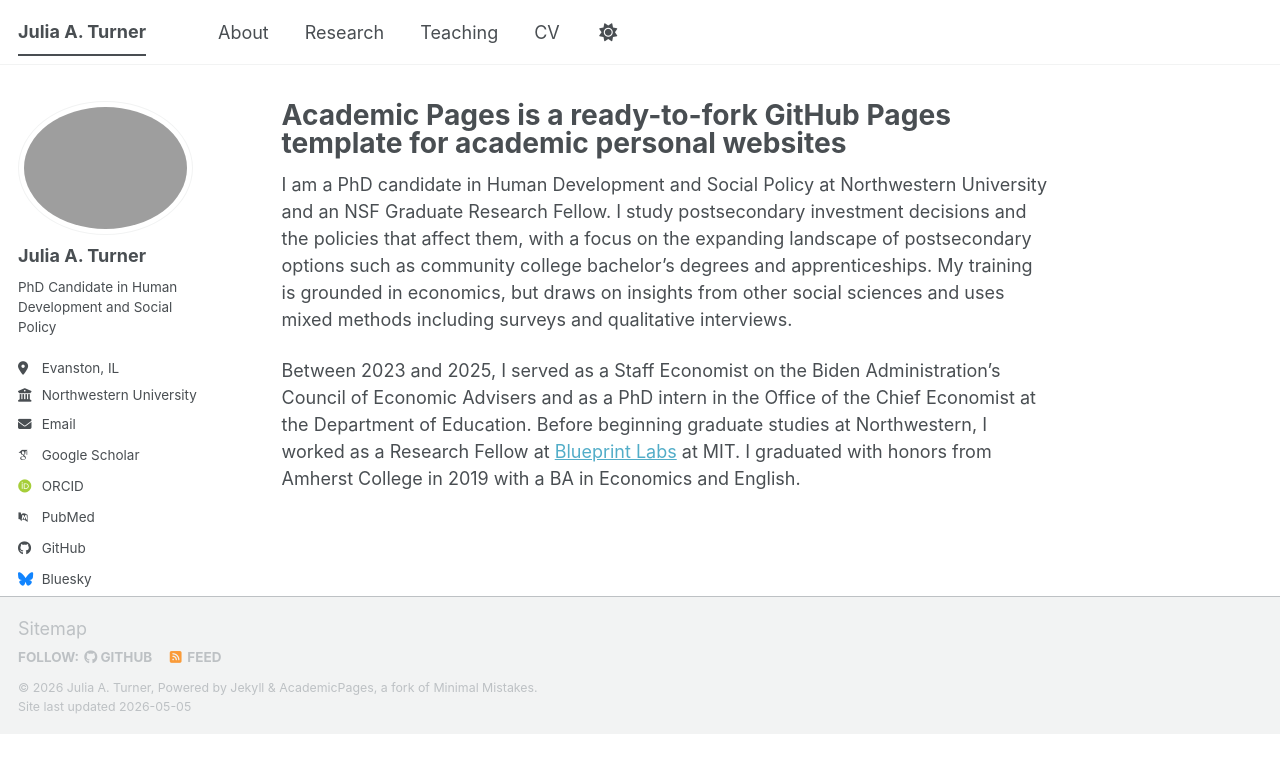
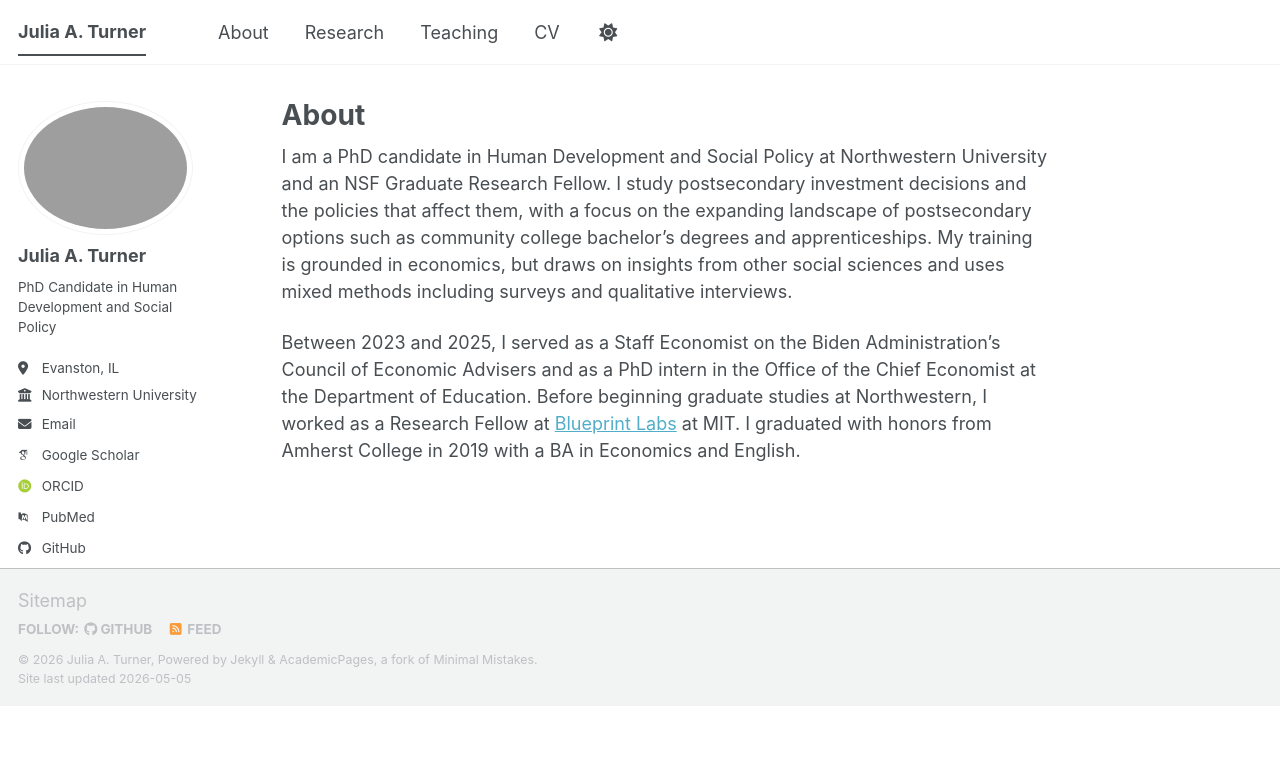
Before and after one commit to julia-a-turner/julia-a-turner.github.io, a Jekyll site: the page built from _pages/about.md, in a window 1280 px wide. Shown: the top 773 px of the page. Built offline with Jekyll 4.4.1, drawn with Linux system fonts in a browser that asks for light colours; some web fonts are replaced; a script bundle is joined from its source files by our own code; library files that are not in the unit come from our copies.

Commit message:
Update about.md

```diff
--- a/_pages/about.md
+++ b/_pages/about.md
@@ -1,10 +1,7 @@
 ---
 permalink: /
-title: "Academic Pages is a ready-to-fork GitHub Pages template for academic personal websites"
+title: "About"
 author_profile: true
-redirect_from:
-  - /about/
-  - /about.html
 ---
 
 I am a PhD candidate in Human Development and Social Policy at Northwestern University and an NSF Graduate Research Fellow. I study postsecondary investment decisions and the policies that affect them, with a focus on the expanding landscape of postsecondary options such as community college bachelor's degrees and apprenticeships. My training is grounded in economics, but draws on insights from other social sciences and uses mixed methods including surveys and qualitative interviews.
```
